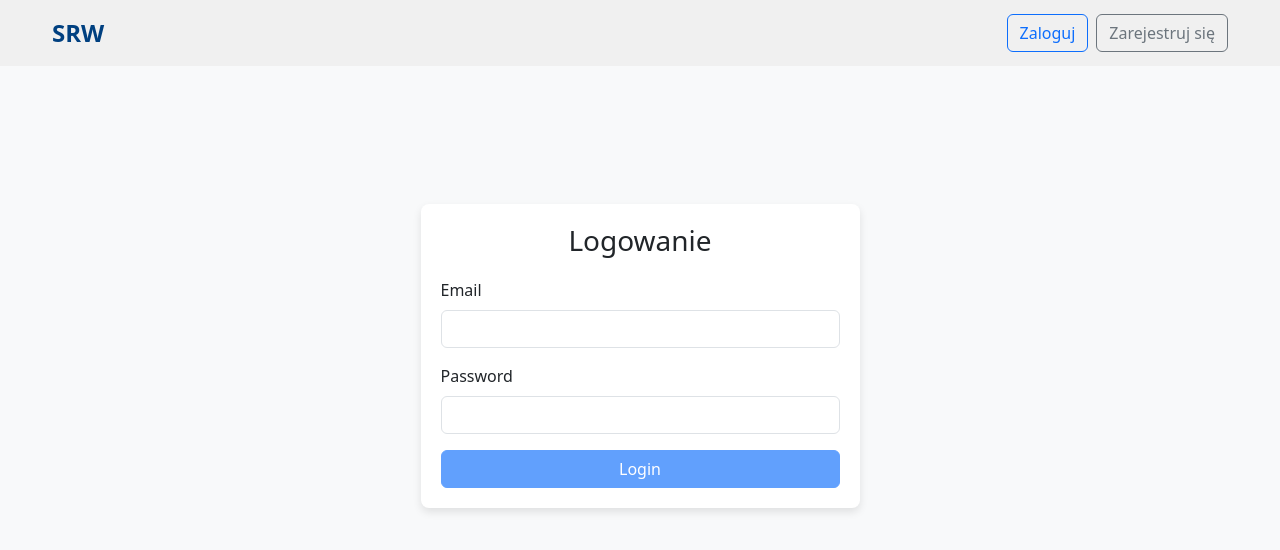
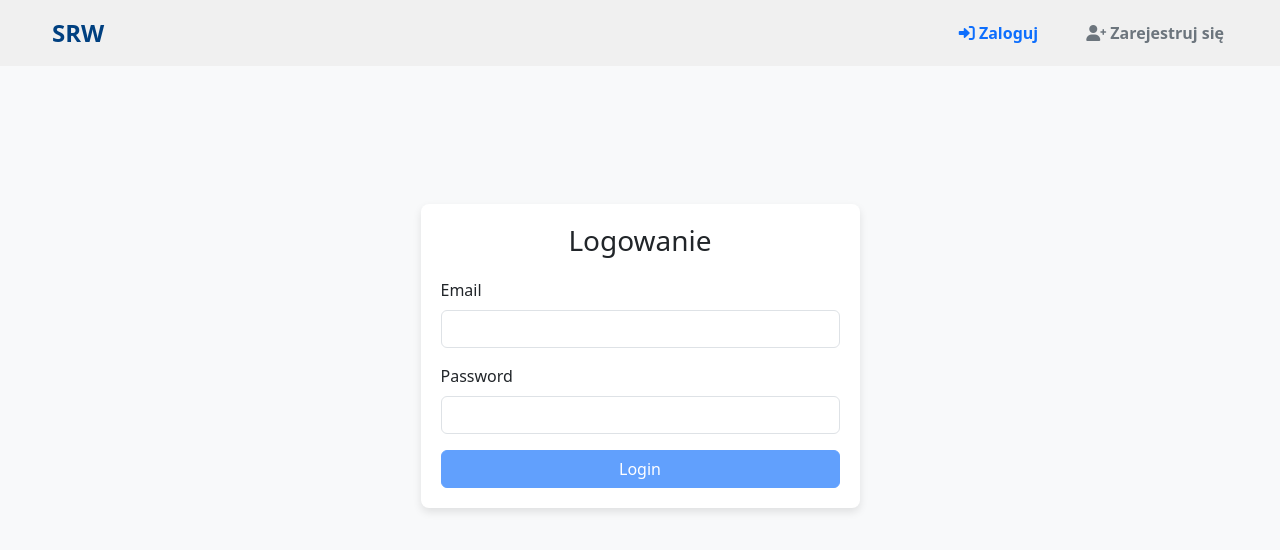
Before and after one commit to SebastianWojdyna/AppointmentSystem, an Angular app in the folder appointment-system-frontend/: page /#/login in a window 1280 px wide. Shown: the top 550 px of the page. Built offline with nearby package versions, Linux system fonts and the light colour scheme; what angular-calendar would draw is missing.

Commit message:
Improved nav bar look

```diff
--- a/appointment-system-frontend/src/app/app.component.html
+++ b/appointment-system-frontend/src/app/app.component.html
@@ -30,18 +30,20 @@
     <ul class="navbar-nav ml-auto">
       <!-- Wyświetl "Wyloguj" dla zalogowanych użytkowników -->
       <li class="nav-item" *ngIf="isLoggedIn">
-        <button class="btn btn-outline-danger" (click)="logout()">Wyloguj</button>
+        <a class="nav-link text-danger font-weight-bold" (click)="logout()">
+          <i class="fas fa-sign-out-alt"></i> Wyloguj
+        </a>
       </li>
       <!-- Wyświetl "Zaloguj" i "Zarejestruj się" dla niezalogowanych użytkowników -->
-      <li class="nav-item" *ngIf="!isLoggedIn">
-        <button class="btn btn-outline-primary mr-2" (click)="navigateToLogin()">
-          Zaloguj
-        </button>
+      <li class="nav-item mx-3" *ngIf="!isLoggedIn">
+        <a class="nav-link text-primary font-weight-bold" (click)="navigateToLogin()">
+          <i class="fas fa-sign-in-alt"></i> Zaloguj
+        </a>
       </li>
-      <li class="nav-item" *ngIf="!isLoggedIn">
-        <button class="btn btn-outline-secondary" (click)="navigateToRegister()">
-          Zarejestruj się
-        </button>
+      <li class="nav-item mx-3" *ngIf="!isLoggedIn">
+        <a class="nav-link text-secondary font-weight-bold" (click)="navigateToRegister()">
+          <i class="fas fa-user-plus"></i> Zarejestruj się
+        </a>
       </li>
     </ul>
   </div>
```
